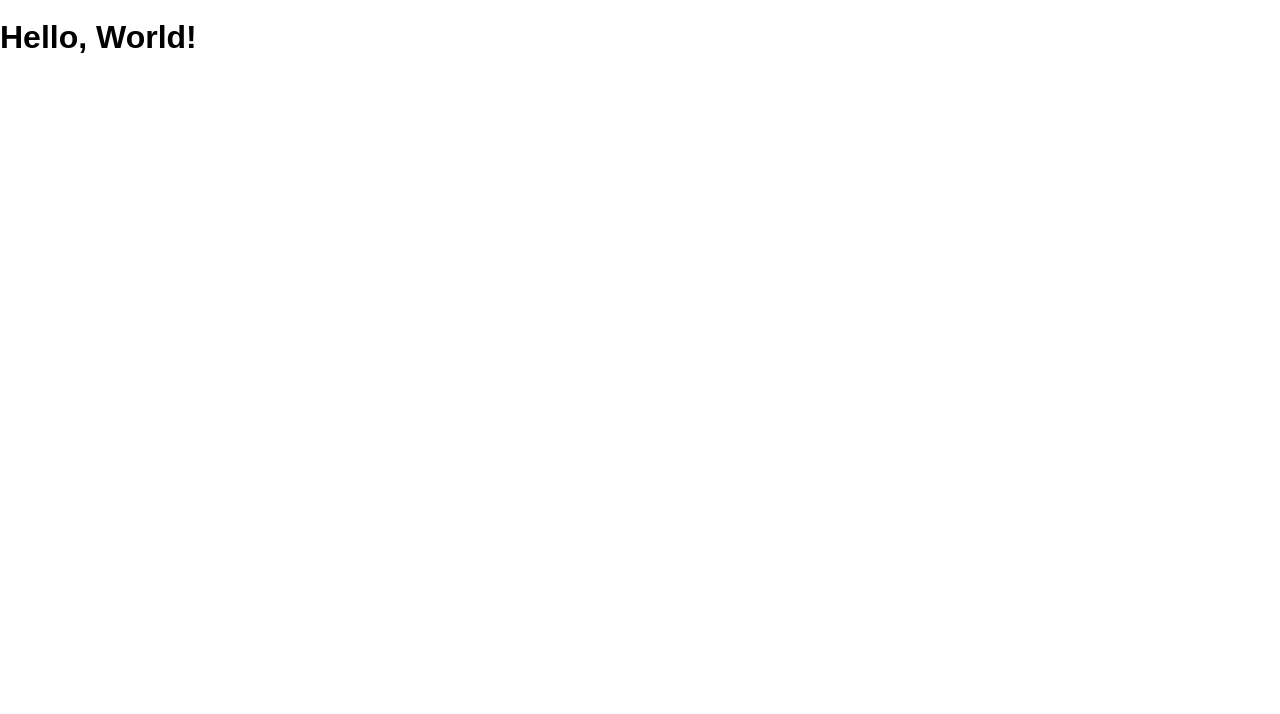
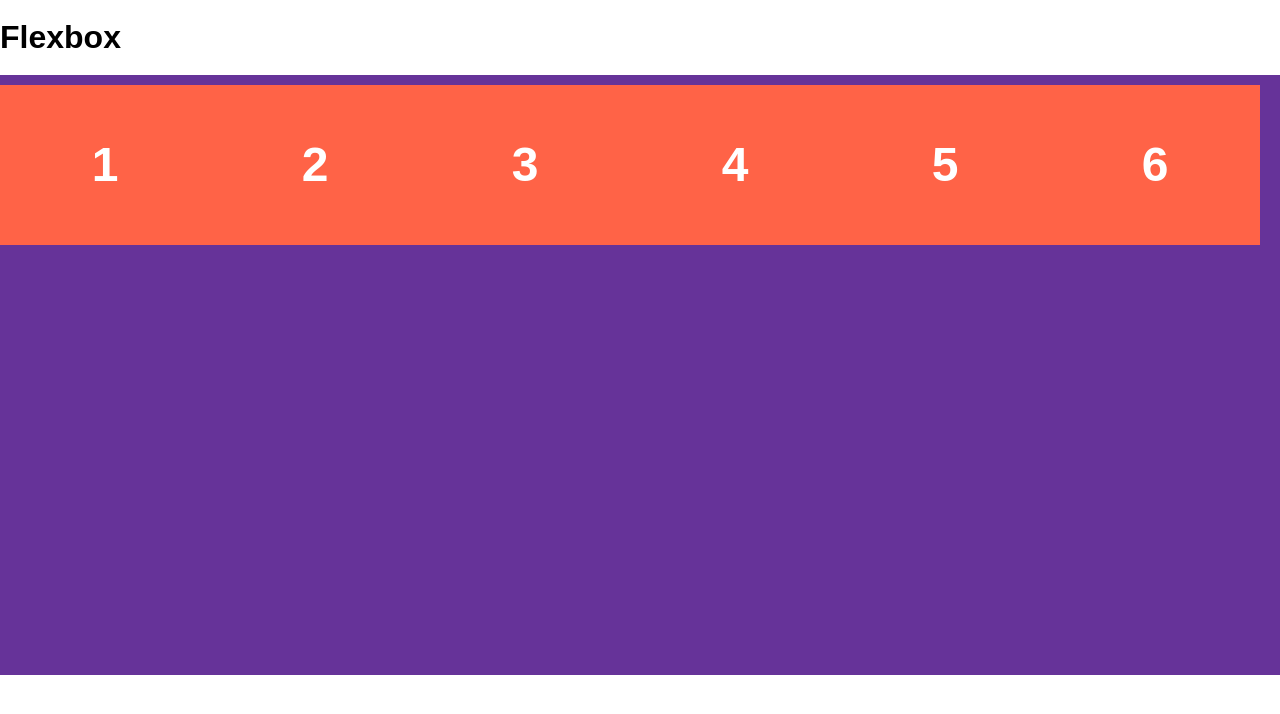
Before and after one commit to geekboyisonnow/flexbox, a website: page public/index.html in a window 1280 px wide. Drawn offline with Linux system fonts and the light colour scheme.

Commit message:
Flex box from scratch. Flex Wrap.

```diff
--- a/public/index.html
+++ b/public/index.html
@@ -1,13 +1,24 @@
 <!DOCTYPE html>
 <html>
   <head lang="en">
-    <meta charset="UTF-8">
-    <meta name="viewport" content="width=device-width, initial-scale=1">
+    <meta charset="UTF-8" />
+    <meta
+      name="viewport"
+      content="width=device-width, initial-scale=1"
+    />
     <title>Flexbox</title>
-    <link rel="shortcut icon" href="/favicon.ico">
-    <link rel="stylesheet" href="/screen.css">
+    <link rel="stylesheet" href="/screen.css" />
   </head>
+
   <body>
-    <h1 class='hello-world'>Hello, World!</h1>
+    <h1>Flexbox</h1>
+    <ul class="flex-container">
+      <li class="flex-item">1</li>
+      <li class="flex-item should-be-last">2</li>
+      <li class="flex-item">3</li>
+      <li class="flex-item should-be-first">4</li>
+      <li class="flex-item">5</li>
+      <li class="flex-item">6</li>
+    </ul>
   </body>
 </html>
--- a/public/screen.css
+++ b/public/screen.css
@@ -1,12 +1,40 @@
-:root {
-  font: 16px / 1 sans-serif;
-}
-
 html {
   height: 100%;
+  font: 16px / 1 sans-serif;
 }
 
 body {
   margin: 0;
   min-height: 100%;
 }
+
+.flex-container {
+  padding: 0;
+  margin: 0;
+  list-style: none;
+  height: 75vh;
+  background-color: rebeccapurple;
+  display: flex;
+  flex-wrap: wrap;
+}
+
+.flex-item {
+  background: tomato;
+  padding: 5px;
+  width: 200px;
+  height: 150px;
+  margin-top: 10px;
+  line-height: 150px;
+  color: white;
+  font-weight: bold;
+  font-size: 3rem;
+  text-align: center;
+}
+
+/* .should-be-first {
+  order: -1;
+} */
+
+/* .should-be-last {
+  order: 1;
+} */
```
